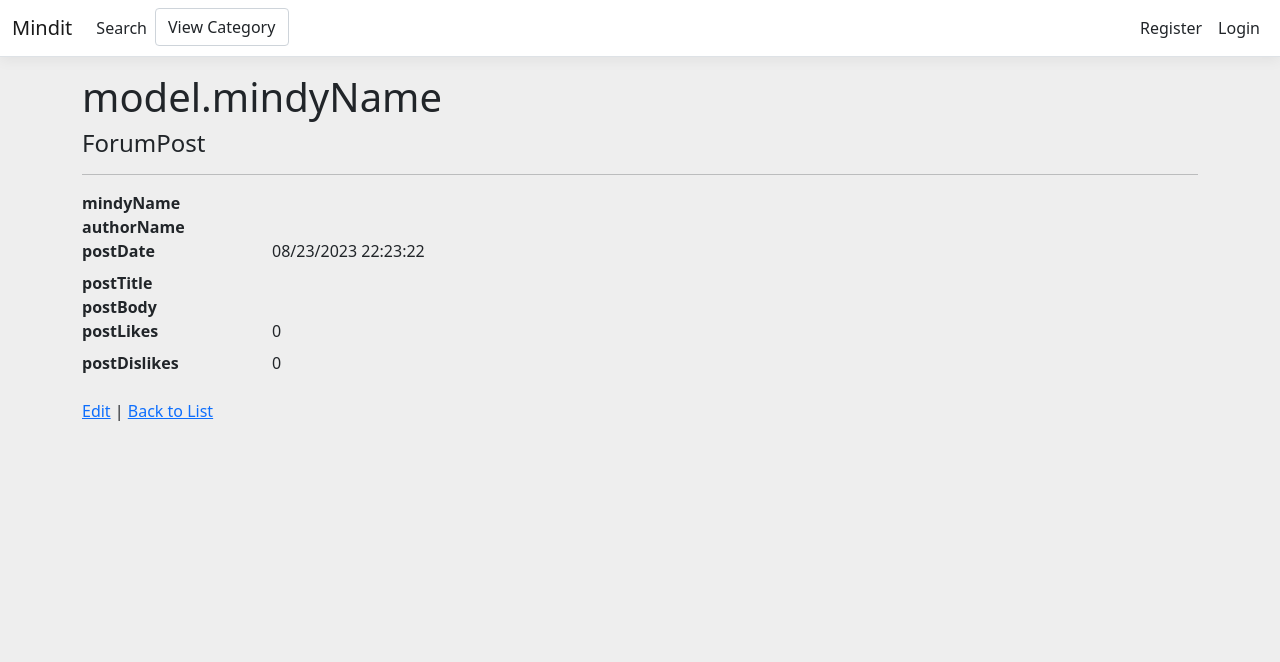
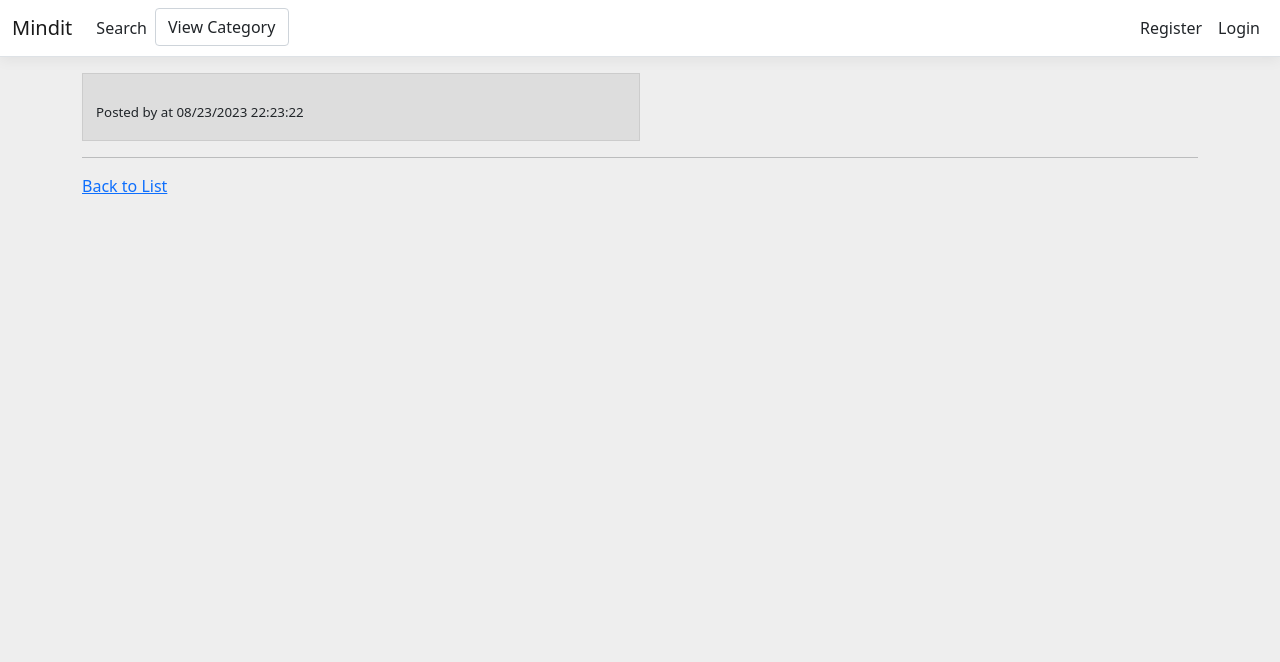
Before and after one commit to ZegeYeet/Mindit, an ASP.NET Core app: template Mindit/Views/ForumPosts/Details.cshtml in a window 1280 px wide. Shown: the top 662 px of the page. Run offline with ASP.NET Core 8, Linux system fonts and the light colour scheme; the template is opened without the code that fills it, so the values that code supplies are empty; style sheets or scripts are compiled from the project's sources; some libraries are stand-ins or nearby versions.

Commit message:
some formating on post details view

```diff
--- a/Mindit/Views/ForumPosts/Details.cshtml
+++ b/Mindit/Views/ForumPosts/Details.cshtml
@@ -4,57 +4,36 @@
     ViewData["Title"] = "Details";
 }
 
-<h1>model.mindyName</h1>
+<div>
+    <table class="ReplyTable table-borderless table-responsive">
+
+        <tr>
+            <td>
+                <h1>@Model.postTitle</h1>
+            </td>
+        </tr>
+        <tr>
+            <td>
+                @*@Html.DisplayFor(modelItem => item.classIcon)*@
+                <span style="font-size:10pt">
+                    Posted by
+                    @Html.DisplayFor(modelItem => Model.authorName)
+                    at
+                    @Html.DisplayFor(modelItem => Model.postDate)
+                </span>
+            </td>
+        </tr>
+        <tr>
+            <td>
+                <span style="font-size:14pt">@Html.DisplayFor(modelItem => Model.postBody)</span>
+            </td>
+        </tr>
+    </table>
+</div>
+
+
+<hr />
 
 <div>
-    <h4>ForumPost</h4>
-    <hr />
-    <dl class="row">
-        <dt class = "col-sm-2">
-            @Html.DisplayNameFor(model => model.mindyName)
-        </dt>
-        <dd class = "col-sm-10">
-            @Html.DisplayFor(model => model.mindyName)
-        </dd>
-        <dt class = "col-sm-2">
-            @Html.DisplayNameFor(model => model.authorName)
-        </dt>
-        <dd class = "col-sm-10">
-            @Html.DisplayFor(model => model.authorName)
-        </dd>
-        <dt class = "col-sm-2">
-            @Html.DisplayNameFor(model => model.postDate)
-        </dt>
-        <dd class = "col-sm-10">
-            @Html.DisplayFor(model => model.postDate)
-        </dd>
-        <dt class = "col-sm-2">
-            @Html.DisplayNameFor(model => model.postTitle)
-        </dt>
-        <dd class = "col-sm-10">
-            @Html.DisplayFor(model => model.postTitle)
-        </dd>
-        <dt class = "col-sm-2">
-            @Html.DisplayNameFor(model => model.postBody)
-        </dt>
-        <dd class = "col-sm-10">
-            @Html.DisplayFor(model => model.postBody)
-        </dd>
-        <dt class = "col-sm-2">
-            @Html.DisplayNameFor(model => model.postLikes)
-        </dt>
-        <dd class = "col-sm-10">
-            @Html.DisplayFor(model => model.postLikes)
-        </dd>
-        <dt class = "col-sm-2">
-            @Html.DisplayNameFor(model => model.postDislikes)
-        </dt>
-        <dd class = "col-sm-10">
-            @Html.DisplayFor(model => model.postDislikes)
-        </dd>
-    </dl>
-</div>
-<div>
-    <a asp-action="Edit" asp-route-id="@Model?.PostId">Edit</a> |
     <a asp-action="Index">Back to List</a>
 </div>
```
Also changed, not shown: 6 other files.
